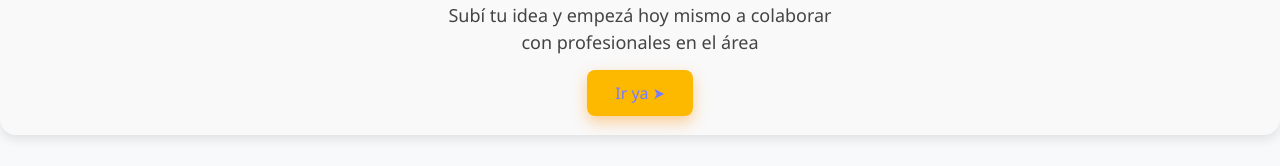
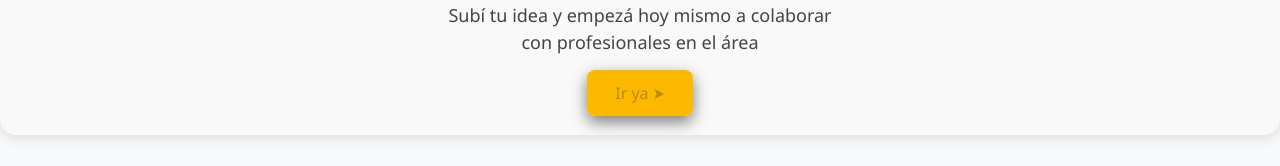
Before and after one commit to Planix-Inc/Planix, a React (Vite) app in the folder frontend/: page /postLogin in a window 1280 px wide. In both pictures the pointer is over the link "Ir ya ➤". Shown: the part 931-1097 px from the top of the page. Built offline with nearby package versions, Linux system fonts and the light colour scheme; no server answers; the database is empty.

Commit message:
11/8/2025

```diff
--- a/frontend/src/components/botonInversion/botoninversion.css
+++ b/frontend/src/components/botonInversion/botoninversion.css
@@ -33,7 +33,9 @@
     transition: transform 0.2s ease, box-shadow 0.2s ease;
   }
 
-  .boton-inversion:hover {
+.boton-inversion:hover {
+    border-color: #000000;
+    color: #bb8b06;
     transform: translateY(-2px);
-    box-shadow: 0 6px 15px rgba(255, 140, 0, 0.4);
+    box-shadow: 0 6px 15px rgba(0, 0, 0, 0.5);
   }
--- a/frontend/src/pages/proyectos/verProyectos/verProyectos.css
+++ b/frontend/src/pages/proyectos/verProyectos/verProyectos.css
@@ -109,6 +109,8 @@
 .BotonInvertir {
   display: block;
   margin: 0 auto;
+  background-color: #007bff;
+  color: white;
 }
 
 .boton-ver-participante:hover {
```
